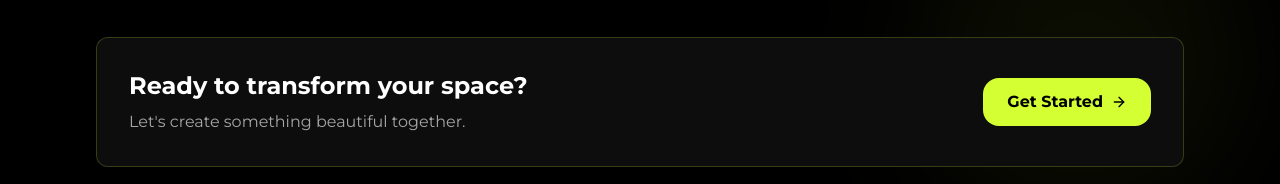
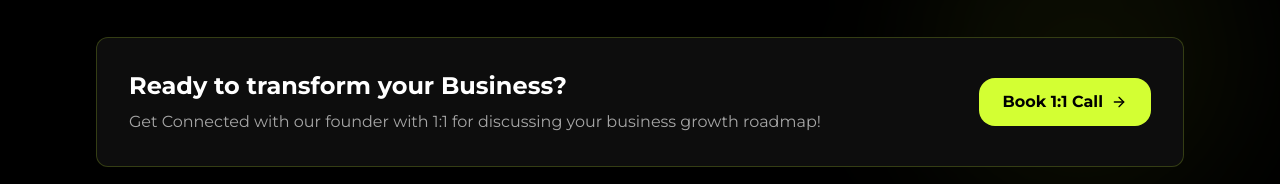
Before and after one commit to karthickmedia-the/karthik-media-website, a React (Vite) app: page / in a window 1280 px wide. Shown: the part 2660-2844 px from the top of the page. Built offline with nearby package versions, Linux system fonts and the light colour scheme; the HTML template or start-up script is replaced by a standard one.

Commit message:
Visual edit in Lovable
Edited UI in Lovable

```diff
--- a/src/components/ui/about-us-section.tsx
+++ b/src/components/ui/about-us-section.tsx
@@ -296,15 +296,15 @@ export default function AboutUsSection() {
         delay: 0.5
       }}>
           <div className="flex-1">
-            <h3 className="text-2xl font-bold mb-2 text-foreground">Ready to transform your space?</h3>
-            <p className="text-muted-foreground">Let's create something beautiful together.</p>
+            <h3 className="text-2xl font-bold mb-2 text-foreground">Ready to transform your Business?</h3>
+            <p className="text-muted-foreground">Get Connected with our founder with 1:1 for discussing your business growth roadmap!             </p>
           </div>
           <motion.button className="bg-primary hover:bg-primary/90 text-primary-foreground px-6 py-3 rounded-lg flex items-center gap-2 font-bold transition-colors" whileHover={{
           scale: 1.05
         }} whileTap={{
           scale: 0.95
         }}>
-            Get Started <ArrowRight className="w-4 h-4" />
+            Book 1:1 Call   <ArrowRight className="w-4 h-4" />
           </motion.button>
         </motion.div>
       </motion.div>
```
